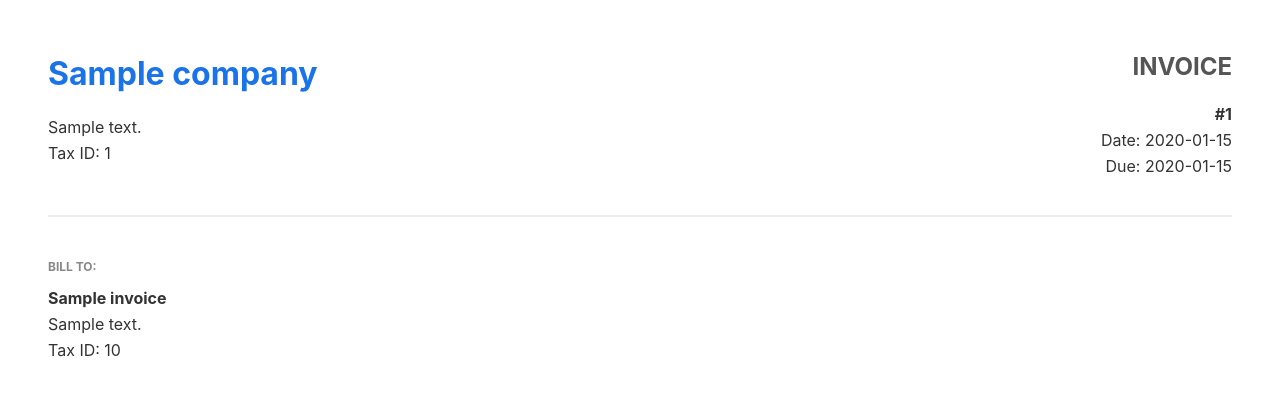
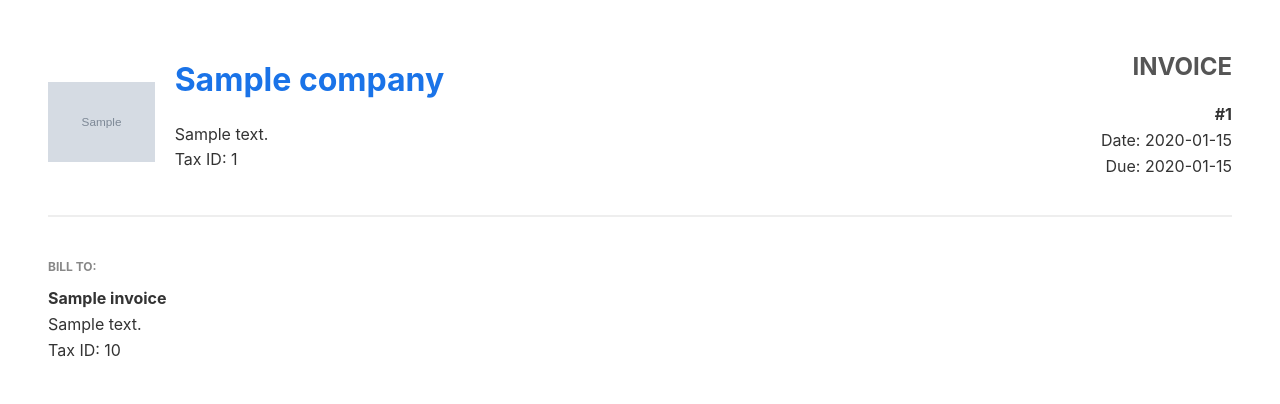
Before and after one commit to romamo/py-invoices, a Python web app: template py_invoices/templates/invoice.html.j2 in a window 1280 px wide. Shown: the top 404 px of the page. Run offline with Jinja, Linux system fonts and the light colour scheme; the template is opened without the code that fills it: most values are stand-ins (such as "Sample title", 1, 10 or a date in 2020); grey boxes marked "Sample" are stand-in pictures.

Commit message:
feat: add company logo to default invoice template

```diff
--- a/py_invoices/templates/invoice.html.j2
+++ b/py_invoices/templates/invoice.html.j2
@@ -22,9 +22,14 @@
 </head>
 <body>
     <div class="header">
-        <div class="company-info">
-            <h1>{{ company.name }}</h1>
-            <p>{{ company.address | replace('\\n', '<br>') | replace('\n', '<br>') | safe }}{% if company.tax_id %}<br>Tax ID: {{ company.tax_id }}{% endif %}</p>
+        <div class="company-info" style="display: flex; align-items: center; gap: 20px;">
+            {% if logo %}
+            <img src="{{ logo }}" alt="Logo" style="max-height: 80px; max-width: 200px;">
+            {% endif %}
+            <div>
+                <h1>{{ company.name }}</h1>
+                <p>{{ company.address | replace('\\n', '<br>') | replace('\n', '<br>') | safe }}{% if company.tax_id %}<br>Tax ID: {{ company.tax_id }}{% endif %}</p>
+            </div>
         </div>
         <div class="invoice-details">
             <h2>INVOICE</h2>
```
